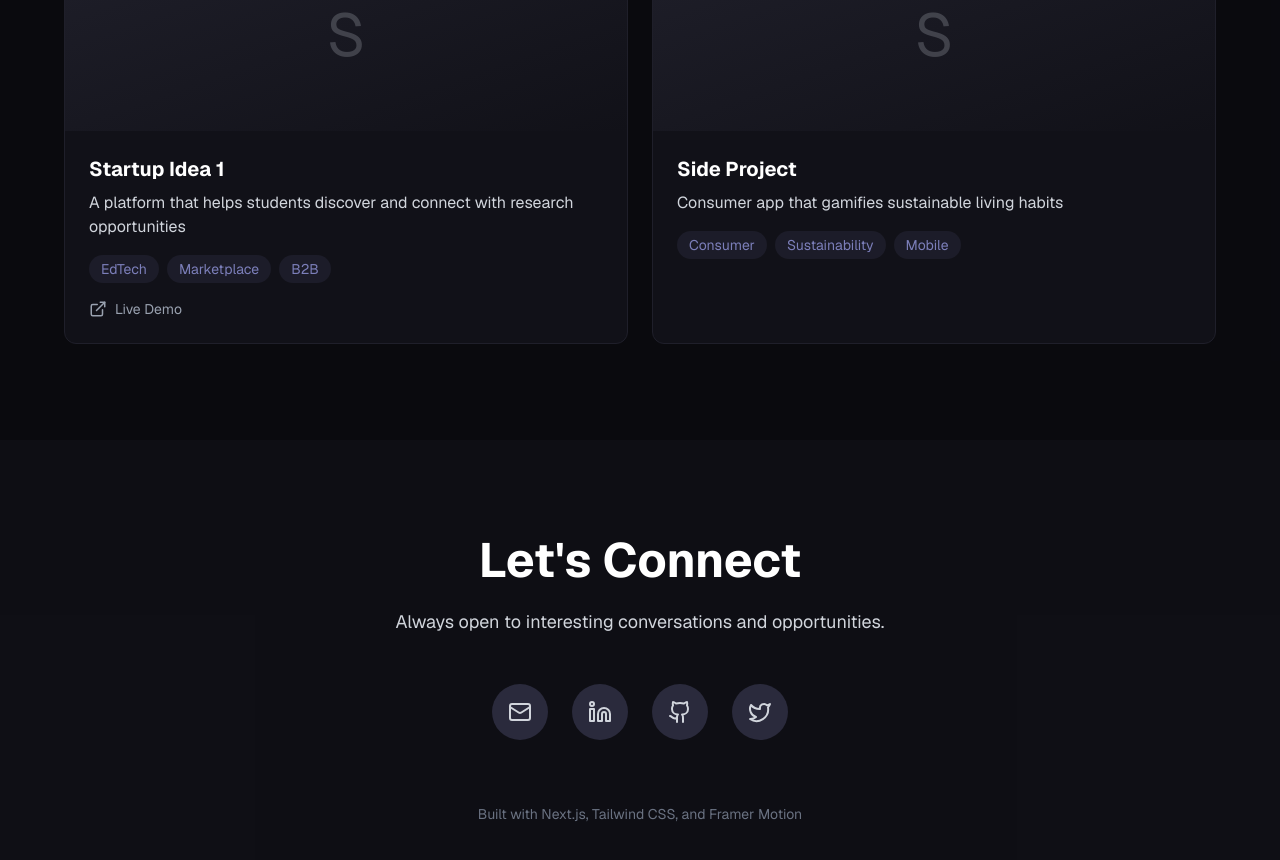
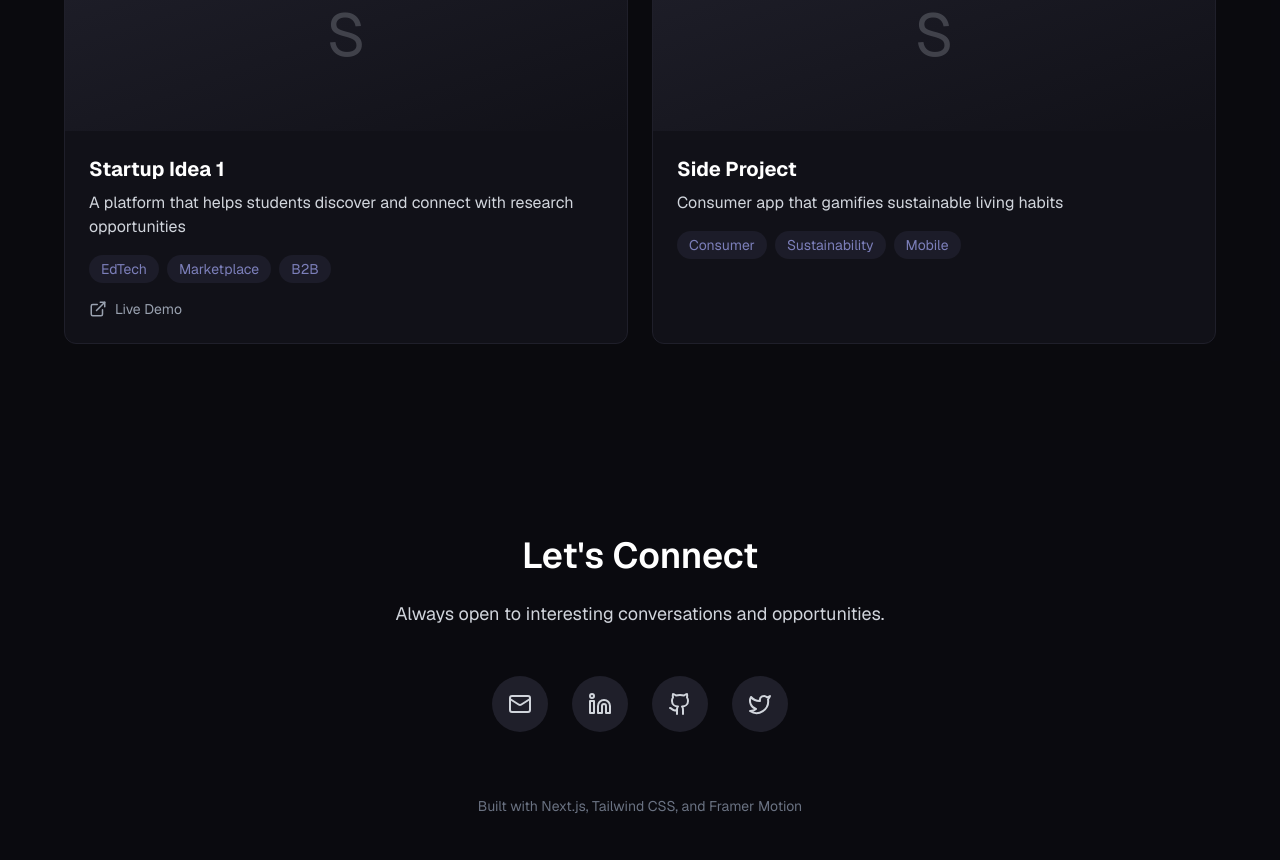
Before and after one commit to AnyaSikri/anya-sikri, a Next.js app: page / in a window 1280 px wide. Shown: the part 4466-5326 px from the top of the page. Built offline with nearby package versions, Linux system fonts and the light colour scheme.

Commit message:
style: mute contact section colors and reduce animations

```diff
--- a/src/components/Contact.tsx
+++ b/src/components/Contact.tsx
@@ -5,13 +5,13 @@ import { Mail, Linkedin, Github, Twitter } from "lucide-react";
 
 export default function Contact() {
   return (
-    <section id="contact" className="py-24 px-6 bg-[#13131a]/50">
+    <section id="contact" className="py-24 px-6 bg-transparent">
       <div className="max-w-4xl mx-auto text-center">
         <motion.h2
           initial={{ opacity: 0, y: 20 }}
           whileInView={{ opacity: 1, y: 0 }}
           viewport={{ once: true }}
-          className="text-4xl md:text-5xl font-bold text-white mb-6"
+          className="text-3xl md:text-4xl font-semibold text-white mb-6"
         >
           Let's Connect
         </motion.h2>
@@ -29,12 +29,12 @@ export default function Contact() {
           initial={{ opacity: 0, y: 20 }}
           whileInView={{ opacity: 1, y: 0 }}
           viewport={{ once: true }}
-          transition={{ delay: 0.2 }}
+          transition={{ duration: 0.3 }}
           className="flex justify-center gap-6"
         >
           <a
             href="mailto:sikrianya@gmail.com"
-            className="w-14 h-14 bg-[#2a2a3c] rounded-full flex items-center justify-center text-gray-300 hover:bg-[#6366f1] hover:text-white transition-all"
+            className="w-14 h-14 bg-[var(--card-border)] rounded-full flex items-center justify-center text-gray-300 hover:bg-gray-600 hover:text-white transition-all"
           >
             <Mail size={24} />
           </a>
@@ -42,7 +42,7 @@ export default function Contact() {
             href="https://linkedin.com/in/anyasikri"
             target="_blank"
             rel="noopener noreferrer"
-            className="w-14 h-14 bg-[#2a2a3c] rounded-full flex items-center justify-center text-gray-300 hover:bg-[#6366f1] hover:text-white transition-all"
+            className="w-14 h-14 bg-[var(--card-border)] rounded-full flex items-center justify-center text-gray-300 hover:bg-gray-600 hover:text-white transition-all"
           >
             <Linkedin size={24} />
           </a>
@@ -50,7 +50,7 @@ export default function Contact() {
             href="https://github.com/anyasikri"
             target="_blank"
             rel="noopener noreferrer"
-            className="w-14 h-14 bg-[#2a2a3c] rounded-full flex items-center justify-center text-gray-300 hover:bg-[#6366f1] hover:text-white transition-all"
+            className="w-14 h-14 bg-[var(--card-border)] rounded-full flex items-center justify-center text-gray-300 hover:bg-gray-600 hover:text-white transition-all"
           >
             <Github size={24} />
           </a>
@@ -58,7 +58,7 @@ export default function Contact() {
             href="https://twitter.com/anyasikri"
             target="_blank"
             rel="noopener noreferrer"
-            className="w-14 h-14 bg-[#2a2a3c] rounded-full flex items-center justify-center text-gray-300 hover:bg-[#6366f1] hover:text-white transition-all"
+            className="w-14 h-14 bg-[var(--card-border)] rounded-full flex items-center justify-center text-gray-300 hover:bg-gray-600 hover:text-white transition-all"
           >
             <Twitter size={24} />
           </a>
```
